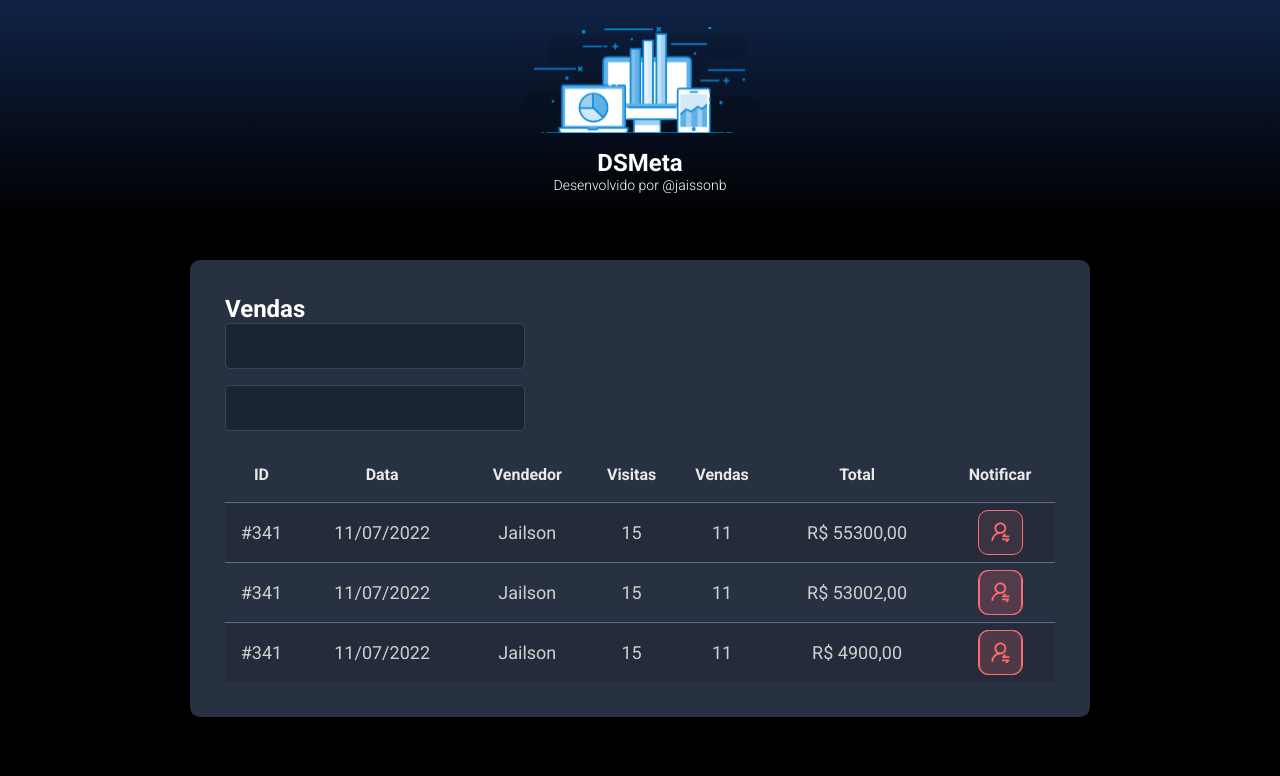
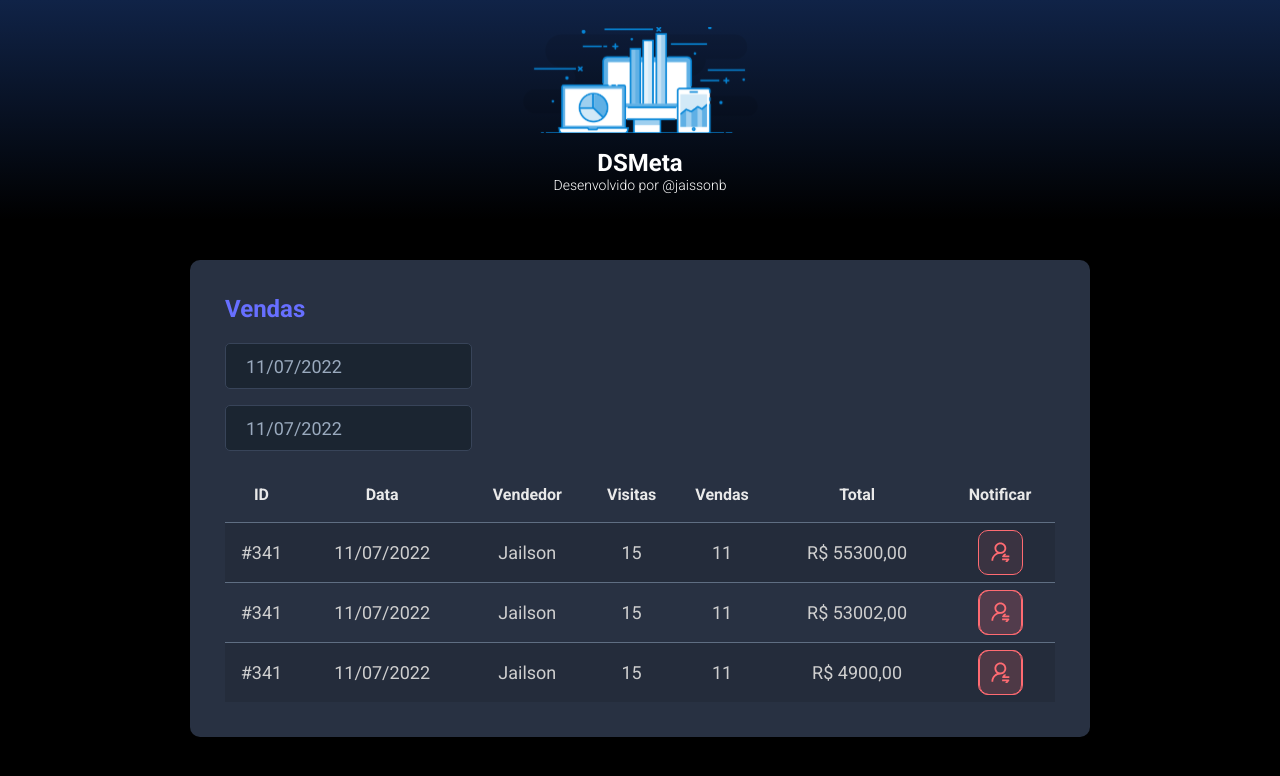
Before and after one commit to JaissonB/dsmeta, a React (Vite) app in the folder frontend/: page / in a window 1280 px wide. Shown: the top 776 px of the page. Built offline with nearby package versions, Linux system fonts and the light colour scheme.

Commit message:
Add datepicker

```diff
--- a/frontend/package.json
+++ b/frontend/package.json
@@ -8,7 +8,9 @@
     "preview": "vite preview"
   },
   "dependencies": {
+    "@types/react-datepicker": "4.4.2",
     "react": "^18.0.0",
+    "react-datepicker": "4.8.0",
     "react-dom": "^18.0.0"
   },
   "devDependencies": {
--- a/frontend/src/components/SalesCard/index.tsx
+++ b/frontend/src/components/SalesCard/index.tsx
@@ -1,3 +1,5 @@
+import DatePicker from "react-datepicker";
+import "react-datepicker/dist/react-datepicker.css";
 import NotificationButton from "../NotificationButton";
 import './styles.css';
 
@@ -7,10 +9,20 @@
             <h2 className="dsmeta-sales-title">Vendas</h2>
             <div>
                 <div className="dsmeta-form-control-container">
-                    <input className="dsmeta-form-control" type="text"/>
+                    <DatePicker
+                        selected={new Date()}
+                        onChange={(date: Date) => { }}
+                        className="dsmeta-form-control"
+                        dateFormat="dd/MM/yyyy"
+                    />
                 </div>
                 <div className="dsmeta-form-control-container">
-                    <input className="dsmeta-form-control" type="text"/>
+                    <DatePicker
+                        selected={new Date()}
+                        onChange={(date: Date) => { }}
+                        className="dsmeta-form-control"
+                        dateFormat="dd/MM/yyyy"
+                    />
                 </div>
             </div>
 
@@ -37,7 +49,7 @@
                             <td>R$ 55300,00</td>
                             <td>
                                 <div className="dsmeta-red-btn-container">
-                                    <NotificationButton/>
+                                    <NotificationButton />
                                 </div>
                             </td>
                         </tr>
@@ -51,7 +63,7 @@
                             <td>
                                 <div className="dsmeta-red-btn-container">
                                     <div className="dsmeta-red-btn">
-                                        <NotificationButton/>
+                                        <NotificationButton />
                                     </div>
                                 </div>
                             </td>
@@ -66,7 +78,7 @@
                             <td>
                                 <div className="dsmeta-red-btn-container">
                                     <div className="dsmeta-red-btn">
-                                        <NotificationButton/>
+                                        <NotificationButton />
                                     </div>
                                 </div>
                             </td>
--- a/frontend/src/components/SalesCard/styles.css
+++ b/frontend/src/components/SalesCard/styles.css
@@ -2,6 +2,12 @@
     padding: 30px 10px;
     border-radius: 10px;
     background-color: #283142;
+}
+
+.dsmeta-sales-title {
+    font-size: 24px;
+    color: #676FFF;
+    margin-bottom: 20px;
 }
 
 .dsmeta-form-control-container {
```
Also changed, not shown: 1 other file (tests, documents, lock files or other folders).
